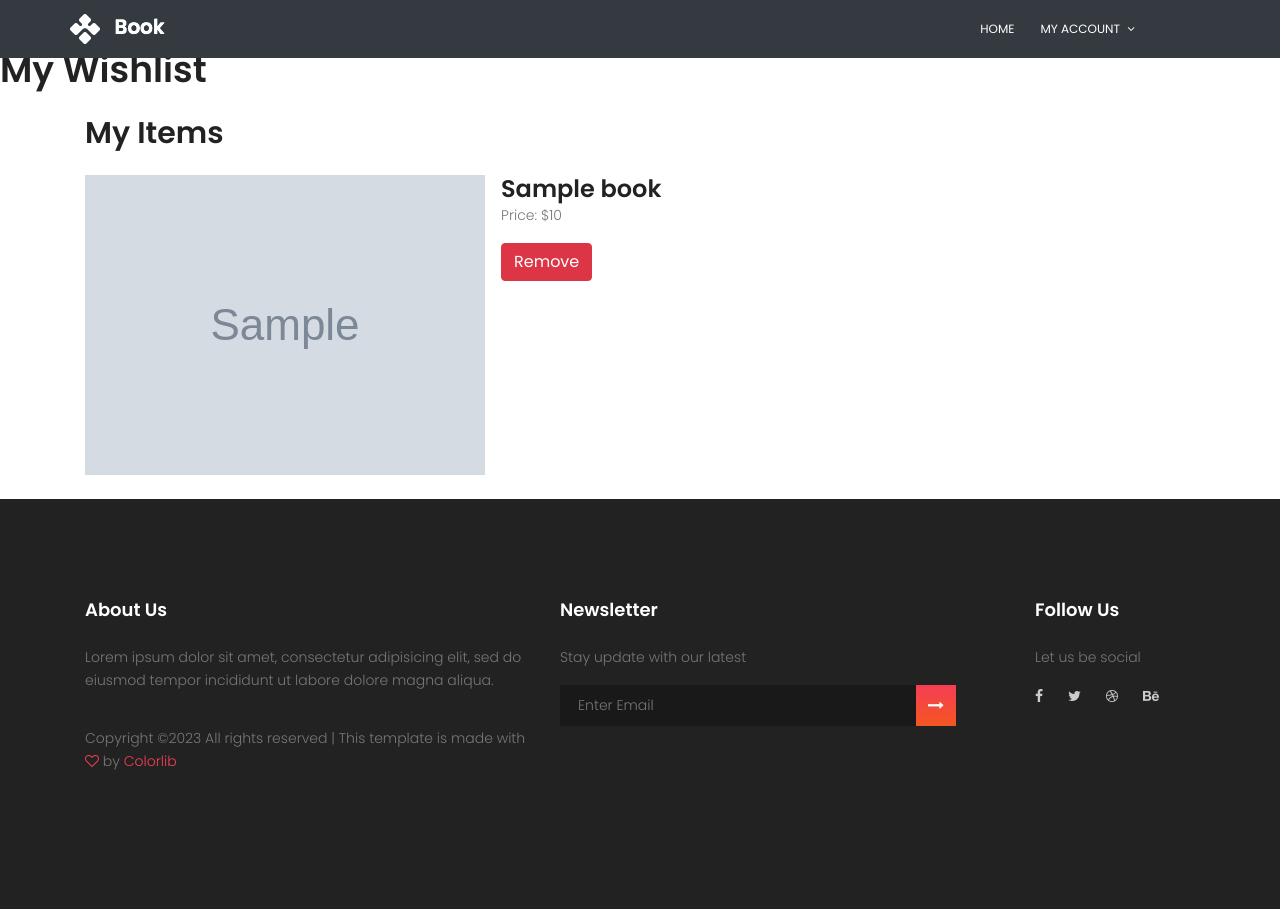
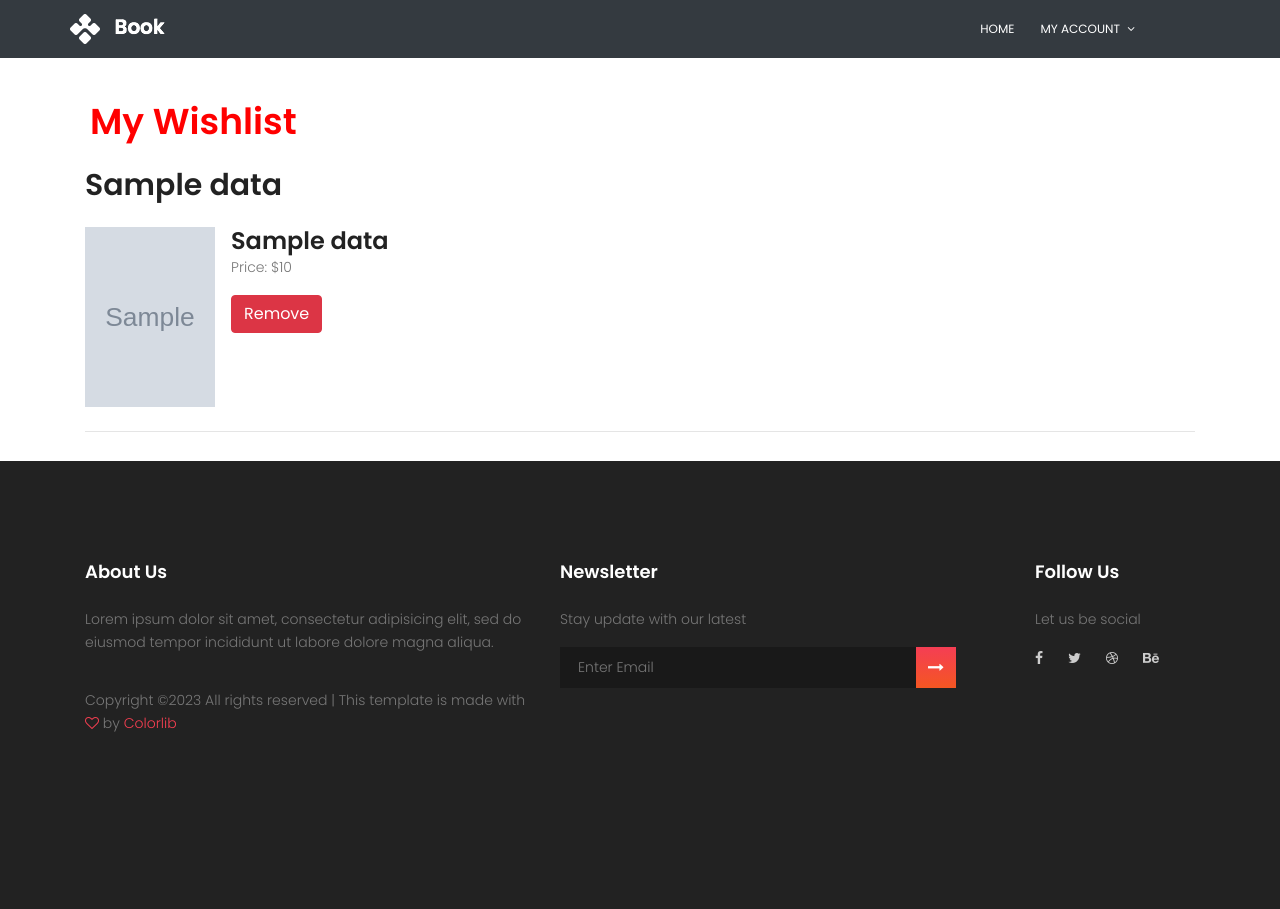
Before and after one commit to fableklonappan/miniproject_readify, a Django app: template readify/template/wishlist.html in a window 1280 px wide. After the commit the page ends 732 px from the top, so only its background shows below. Run offline with Django 3.2, Linux system fonts and the light colour scheme; the template is opened without the code that fills it: most values are stand-ins (such as "Sample title", 1, 10 or a date in 2020); grey boxes marked "Sample" are stand-in pictures; some libraries are stand-ins or nearby versions.

Commit message:
wishlist and cart

```diff
--- a/readify/libraryapp/admin.py
+++ b/readify/libraryapp/admin.py
@@ -1,8 +1,8 @@
 from django.contrib import admin
-from .models import AddBook,Book,Wishlist
+from .models import AddBook,BookCart,Wishlist
 
 # Register your models here.
 
 admin.site.register(AddBook)
-admin.site.register(Book)
+admin.site.register(BookCart)
 admin.site.register(Wishlist)
--- a/readify/libraryapp/models.py
+++ b/readify/libraryapp/models.py
@@ -13,7 +13,7 @@ class AddBook(models.Model):
         return self.title
 
 
-class Book(models.Model):
+class BookCart(models.Model):
     user=models.ForeignKey(CustomUser,on_delete=models.CASCADE,null=True)
     book=models.ForeignKey(AddBook,on_delete=models.CASCADE,null=True)
 
--- a/readify/libraryapp/urls.py
+++ b/readify/libraryapp/urls.py
@@ -7,7 +7,9 @@ urlpatterns = [
      path('books_view/', views.books_view, name='books_view'),
      path('add_cart/<int:bookid2>/', views.add_cart, name='add_cart'),
      path('cart',views.cart,name="cart"),
+     path('delete_cart/<int:cbye>/', views.delete_cart, name='delete_cart'),
      path('add_wishlist/<int:bookid3>/', views.add_wishlist, name='add_wishlist'),
      path('wishlist',views.wishlist,name="wishlist"),
-     path('delete/<int:bye>/', views.delete_record, name='delete_record'),
+     path('delete_wishlist/<int:bye>/', views.delete_wishlist, name='delete_wishlist'),
+
 ]
--- a/readify/template/cart.html
+++ b/readify/template/cart.html
@@ -97,7 +97,7 @@
         <div class="container row">
             <div class="col-md-6 col-lg-6 d-flex flex-column">
 
-                {% for i in books %}
+                {% for i in cart_books %}
                 <div class="card mt-3 p-3">
                     <div class="d-flex flex-row">
                         <div class="image-container">
@@ -108,9 +108,7 @@
                                 <h5 class="card-title">{{i.title}}</h5>
                                 <p class="card-text"></p>
                                 <p class="card-text">Price: ${{i.price}}</p>
-                                <button class="btn btn-primary"
-                                    data-price="{{i.price}}">Add
-                                    to Cart</button>
+                                <a href="{% url 'delete_cart' i.id %}"><button class="btn btn-primary"data-price="{{i.price}}">Remove</button></a>
                             </div>
                         </div>
                     </div>
--- a/readify/template/wishlist.html
+++ b/readify/template/wishlist.html
@@ -34,6 +34,30 @@
         <link rel="stylesheet" href="{% static 'css/owl.carousel.css' %}">
         <link rel="stylesheet" href="{% static 'css/main.css' %}">
     </head>
+    <style>
+        .image-container{
+            width: fit-content;
+            height: fit-content;
+          }
+
+          .image-container img{
+            width: 130px;
+            height: 180px;
+          }
+          .custom-margin{
+            margin-top:100px;
+            margin-left:90px;
+            color:red;
+          }
+          hr{
+
+            height:5px;
+
+          }
+
+    </style>
+
+
 <body>
     <header id="header" class="bg-dark" id="home">
         <div class="container">
@@ -75,26 +99,30 @@
         </div>
     </header>
 
-    <h1 class="text mt-5">My Wishlist</h1>
+    <h1 class="text  custom-margin">My Wishlist</h1>
 
     <main class="container my-4">
         <section id="wishlist">
+
             {% csrf_token %}
             {% for data in books%}
-            <h2 class="mb-4">My Items</h2>
+            <h2 class="mb-4">{{data.title}}</h2>
             <ul class="list-unstyled">
                 <li class="media mb-4">
+                    <div class="image-container">
                     <img src="{{data.picture.url}}" alt="Product 1" class="mr-3">
+                    </div>
                     <div class="media-body">
                         <h3 class="mt-0">{{data.title}}</h3>
                         {% comment %} <p>Description of Product 1.</p> {% endcomment %}
                         <p>Price: ${{data.price}}</p>
-                        <a href="{% url 'delete_record' data.id %}"><button class="btn btn-danger remove-button">Remove</button></a>
+                        <a href="{% url 'delete_wishlist' data.id %}"><button class="btn btn-danger remove-button">Remove</button></a>
 
                     </div>
                 </li>
                 <!-- Add more wishlist items here -->
             </ul>
+            <hr>
             {% endfor %}
         </section>
     </main>
```
Also changed, not shown: readify/libraryapp/views.py (+10 -6 lines), readify/template/books.html (+11 -2 lines), readify/template/index.html (+8 -1 lines), readify/db.sqlite3, readify/libraryapp/migrations/0008_rename_book_cart.py (added), readify/libraryapp/migrations/0009_rename_cart_bookcart.py (added).
